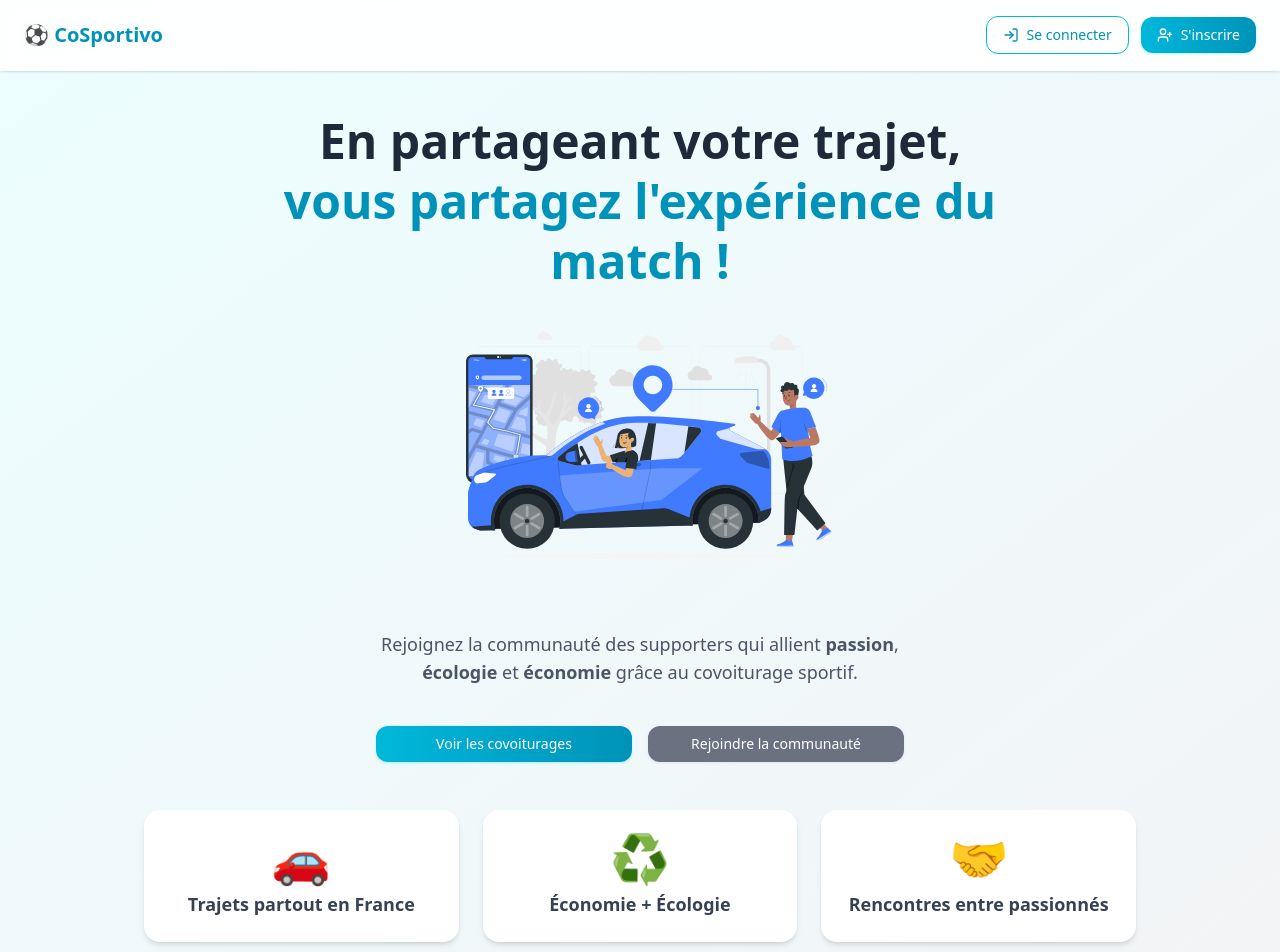
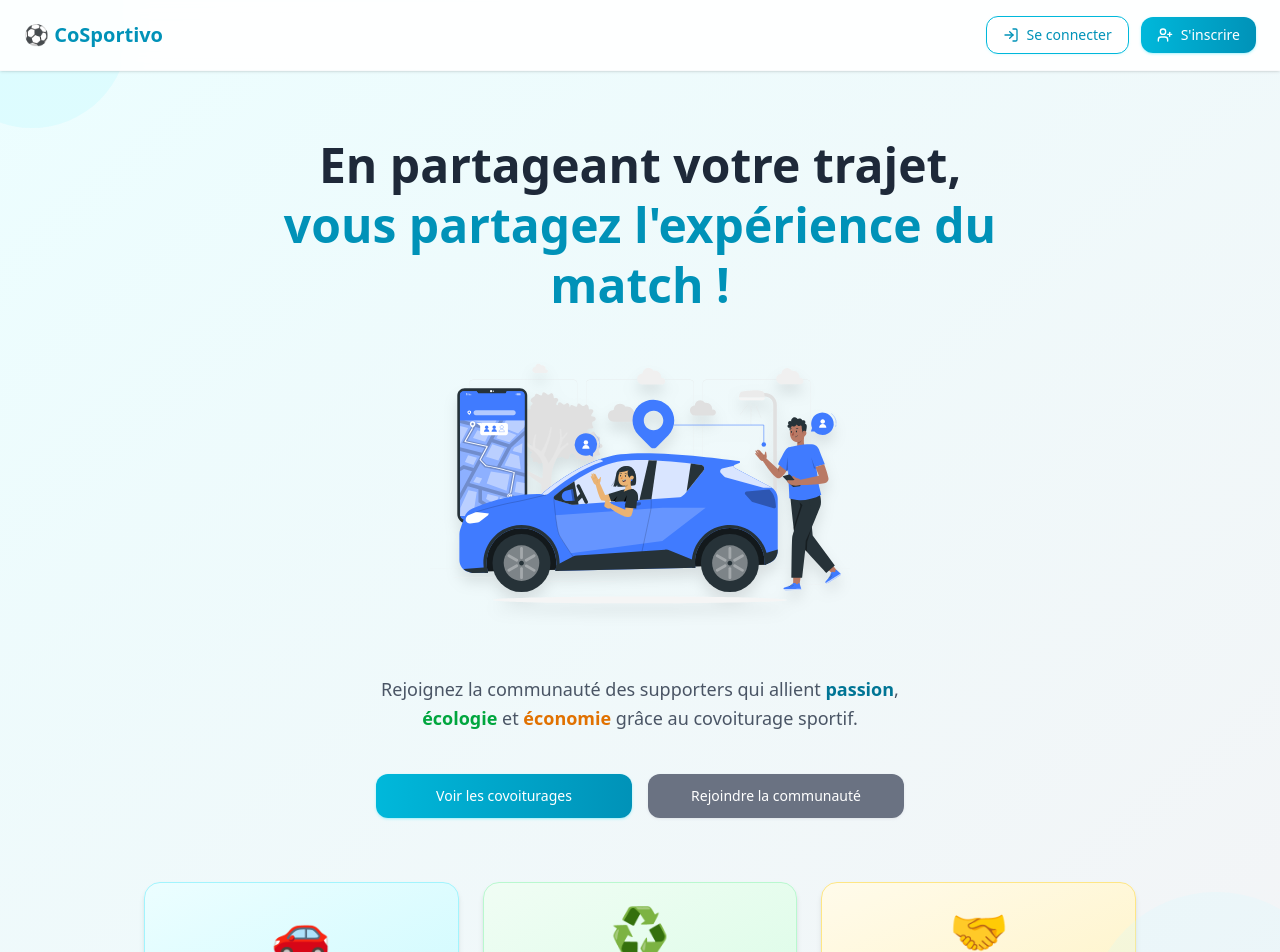
Before and after one commit to Siradio7/CoSportivo, a React (Vite) app in the folder client/: page / in a window 1280 px wide. Shown: the top 952 px of the page. Built offline with nearby package versions, Linux system fonts and the light colour scheme; no server answers.

Commit message:
Amélioration de la mise en page et des styles du composant Home, ajout d'effets visuels et de couleurs pour une meilleure expérience utilisateur.

```diff
--- a/client/src/pages/Home.jsx
+++ b/client/src/pages/Home.jsx
@@ -11,15 +11,18 @@ const Home = () => {
         <div className="min-h-screen flex flex-col bg-gradient-to-br from-cyan-50 to-gray-100 relative overflow-hidden">
             <Header />
 
-            <main className="flex-1 flex flex-col items-center justify-center text-center px-4 py-10">
+            <main className="flex-1 flex flex-col items-center justify-center text-center px-4 py-10 md:py-16">
                 <motion.h2
                     initial={{ opacity: 0, y: -30 }}
                     animate={{ opacity: 1, y: 0 }}
                     transition={{ duration: 0.8, ease: "easeOut" }}
-                    className="text-3xl sm:text-4xl md:text-5xl font-extrabold text-gray-800 mb-6 max-w-2xl md:max-w-3xl leading-snug sm:leading-tight"
+                    className="text-3xl sm:text-4xl md:text-5xl font-extrabold text-gray-800 mb-6 sm:mb-8 max-w-2xl md:max-w-3xl leading-snug sm:leading-tight"
                 >
                     En partageant votre trajet,<br />
-                    <span className="text-cyan-600">vous partagez l'expérience du match !</span>
+                    <span className="text-cyan-600 relative inline-block">
+                        vous partagez l'expérience du match !
+                        <span className="absolute bottom-0 left-0 w-full h-[5px] bg-cyan-200 opacity-50 rounded-full -z-10"></span>
+                    </span>
                 </motion.h2>
 
                 <motion.img
@@ -28,60 +31,61 @@ const Home = () => {
                     transition={{ delay: 0.8, duration: 0.5 }}
                     src={illustration}
                     alt="Illustration covoiturage"
-                    className="w-[260px] sm:w-[360px] md:w-[400px] mb-12"
+                    className="w-[280px] sm:w-[380px] md:w-[420px] mb-10 sm:mb-12 drop-shadow-xl"
                 />
 
                 <motion.p
                     initial={{ opacity: 0, y: 20 }}
                     animate={{ opacity: 1, y: 0 }}
                     transition={{ delay: 0.4, duration: 0.6 }}
-                    className="text-lg text-gray-600 mb-10 max-w-xl"
+                    className="text-lg text-gray-600 mb-10 max-w-xl leading-relaxed"
                 >
-                    Rejoignez la communauté des supporters qui allient <strong>passion</strong>, <strong>écologie</strong> et <strong>économie</strong> grâce au covoiturage sportif.
+                    Rejoignez la communauté des supporters qui allient <strong className="text-cyan-700">passion</strong>, <strong className="text-green-600">écologie</strong> et <strong className="text-amber-600">économie</strong> grâce au covoiturage sportif.
                 </motion.p>
 
                 <motion.div
                     initial={{ opacity: 0, y: 20 }}
                     animate={{ opacity: 1, y: 0 }}
                     transition={{ delay: 0.6, duration: 0.6 }}
-                    className="flex flex-col sm:flex-row items-center justify-center gap-4 mb-12"
+                    className="flex flex-col sm:flex-row items-center justify-center gap-4 mb-12 sm:mb-16"
                 >
                     <Link to="/trips">
-                        <Button className="w-64 rounded-xl transition-transform hover:scale-105 duration-200" variant="primary">
+                        <Button className="w-64 rounded-xl transition-all hover:scale-105 duration-200 shadow-md hover:shadow-lg py-3 text-base font-medium" variant="primary">
                             Voir les covoiturages
                         </Button>
                     </Link>
 
                     {!isAuthenticated && (
                         <Link to="/register">
-                            <Button className="w-64 rounded-xl transition-transform hover:scale-105 duration-200" variant="secondary">
+                            <Button className="w-64 rounded-xl transition-all hover:scale-105 duration-200 shadow-md hover:shadow-lg py-3 text-base font-medium" variant="secondary">
                                 Rejoindre la communauté
                             </Button>
                         </Link>
                     )}
                 </motion.div>
 
-
-
-                <div className="grid grid-cols-1 sm:grid-cols-3 gap-6 w-full max-w-5xl px-4">
-                    {[
-                        { icon: "🚗", text: "Trajets partout en France" },
-                        { icon: "♻️", text: "Économie + Écologie" },
-                        { icon: "🤝", text: "Rencontres entre passionnés" }
+                <div className="grid grid-cols-1 sm:grid-cols-3 gap-4 md:gap-6 w-full max-w-5xl px-4">
+                    { [
+                        { icon: "🚗", text: "Trajets partout en France", color: "bg-gradient-to-br from-cyan-50 to-cyan-100 border-cyan-200" },
+                        { icon: "♻️", text: "Économie + Écologie", color: "bg-gradient-to-br from-green-50 to-green-100 border-green-200" },
+                        { icon: "🤝", text: "Rencontres entre passionnés", color: "bg-gradient-to-br from-amber-50 to-amber-100 border-amber-200" }
                     ].map((item, index) => (
                         <motion.div
                             key={index}
                             initial={{ opacity: 0, y: 30 }}
                             animate={{ opacity: 1, y: 0 }}
                             transition={{ delay: 1 + index * 0.2, duration: 0.5 }}
-                            className="flex flex-col items-center justify-center bg-white p-6 rounded-2xl shadow-md hover:shadow-lg transition-all text-center"
+                            className={`flex flex-col items-center justify-center ${item.color} p-6 rounded-2xl shadow-md hover:shadow-lg transition-all text-center border`}
                         >
-                            <div className="text-4xl sm:text-5xl mb-2">{item.icon}</div>
+                            <div className="text-4xl sm:text-5xl mb-3">{item.icon}</div>
                             <p className="font-semibold text-gray-700 text-base sm:text-lg">{item.text}</p>
                         </motion.div>
                     ))}
                 </div>
             </main>
+
+            <div className="absolute -bottom-16 -right-16 w-64 h-64 bg-cyan-100 rounded-full opacity-20 z-0"></div>
+            <div className="absolute -top-16 -left-16 w-48 h-48 bg-cyan-200 rounded-full opacity-20 z-0"></div>
         </div>
     )
 }
```
